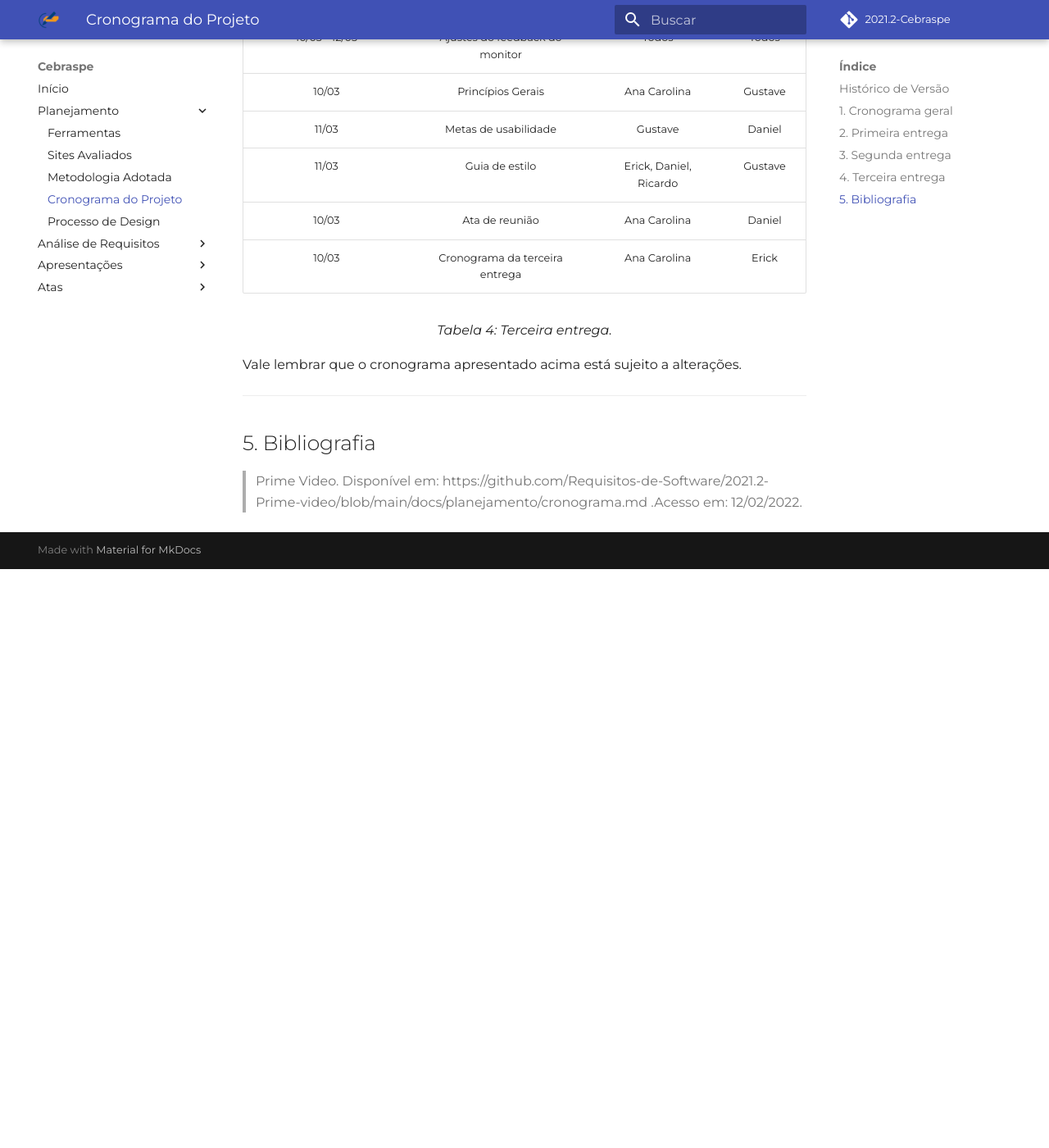
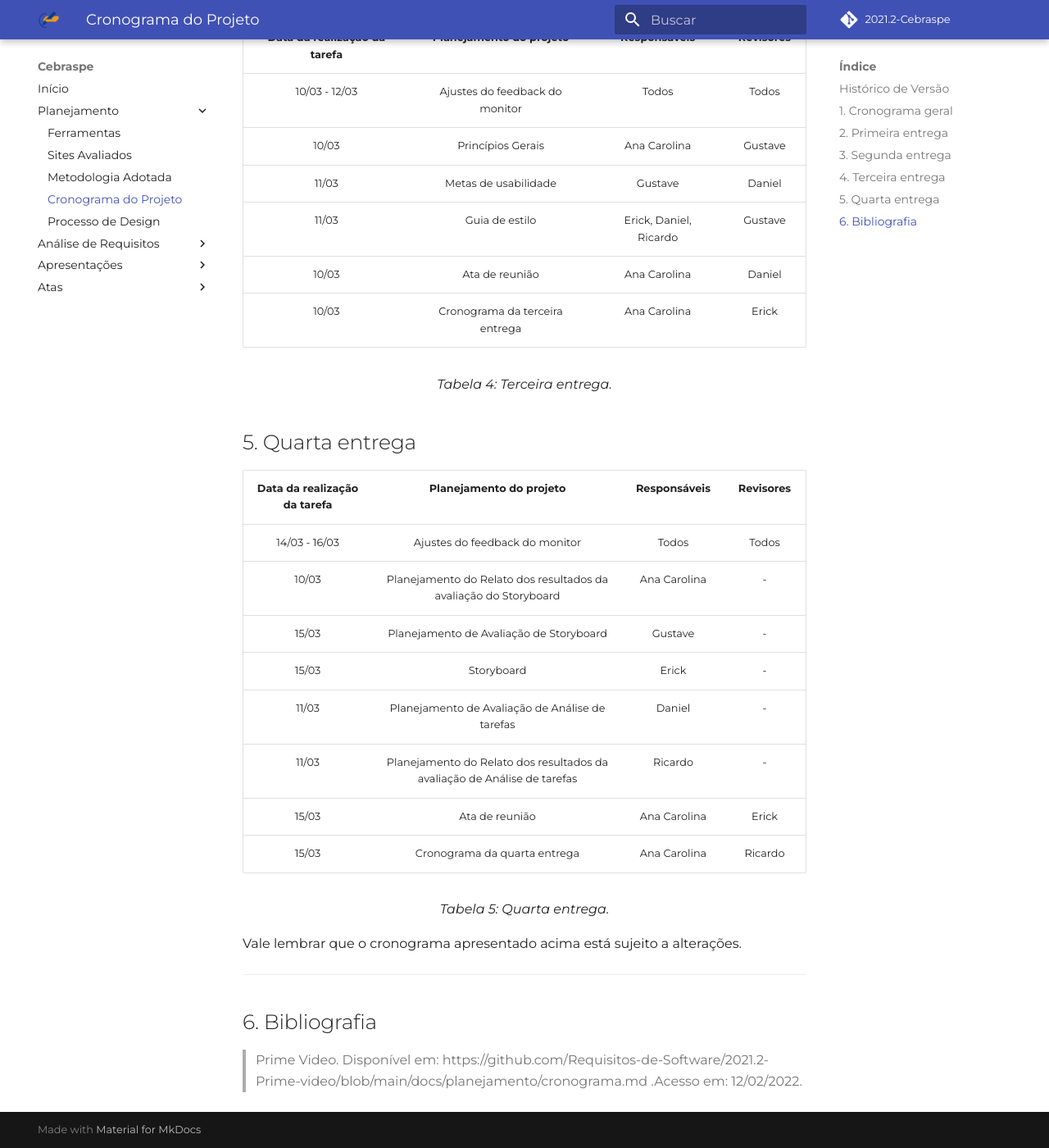
Before and after one commit to Interacao-Humano-Computador/2021.2-Cebraspe, an MkDocs documentation site: the page built from docs/Planejamento/Cronograma/Cronograma.md, in a window 1280 px wide and 1400 px high, scrolled down 2854 px. Shown: the whole window at 82% size. Built offline with MkDocs 1.6.1 and Material for MkDocs 9.7.7, drawn with Linux system fonts in a browser that asks for light colours; some web fonts are replaced; comment, search, counter and statistics services are not loaded; before the commit the page ends 3548 px from its top, so only the background shows below that; some of the changed text lies outside the part shown.

Commit message:
#23 - Cronograma da quarta entrega

```diff
--- a/docs/Planejamento/Cronograma/Cronograma.md
+++ b/docs/Planejamento/Cronograma/Cronograma.md
@@ -2,14 +2,15 @@
 
 ### Histórico de Versão
 
-|    Data    | Versão |                                             Descrição                                             |             Autor              |          Revisor          |
-| :--------: | :----: | :-----------------------------------------------------------------------------------------------: | :----------------------------: | :-----------------------: |
+|    Data    | Versão |  Descrição       | Autor  | Revisor  |
+| :--------: | :----: | :--------------: | :----: | :------: |
 | 11.02.2022 |  0.1   | Criação do cronograma do projeto, Adição do cronograma específico, Adição de legendas nas imagens | Ana Carolina, Daniel e Ricardo |      Erick e Gustave      |
 | 12.02.2022 |  0.2   |                             Adição do cronograma da primeira entrega                              |          Ana Carolina          | Daniel, Gustave e Ricardo |
 | 12.02.2022 |  0.3   |                                       Revisão do documento                                        |         Erick, Gustave         |    Ana Carolina, Erick    |
 | 23.02.2022 |  0.4   |                                      Arrumando bibliografia                                       |             Daniel             |           Erick           |
 | 25.02.2022 |  0.5   |                             Inclusão do cronograma da segunda entrega                             |          Ana Carolina          |           Erick           |
 | 10.03.2022 |  0.6   |                            Inclusão do cronograma da terceira entrega                             |          Ana Carolina          |           Erick           |
+| 15.03.2022 |  0.7   |                            Inclusão do cronograma da quarta entrega                             |          Ana Carolina          |           Ricardo           |
 
 ## 1. Cronograma geral
 
@@ -66,10 +67,25 @@
 
 <center> <figcaption>Tabela 4: Terceira entrega.</figcaption> </center>
 
+## 5. Quarta entrega
+
+| Data da realização da tarefa |    Planejamento do projeto     |      Responsáveis      | Revisores |
+| :--------------------------: | :----------------------------: | :--------------------: | :-------: |
+| 14/03 - 16/03 | Ajustes do feedback do monitor |         Todos          |   Todos   |
+| 10/03 | Planejamento do Relato dos resultados da avaliação do Storyboard |      Ana Carolina      |  -  |
+| 15/03 |  Planejamento de Avaliação de Storyboard      |        Gustave         |  -   |
+| 15/03 |  Storyboard |  Erick  |  -   |
+| 11/03 |  Planejamento de Avaliação de Análise de tarefas         | Daniel |  -  |
+| 11/03 |  Planejamento do Relato dos resultados da avaliação de Análise de tarefas | Ricardo |  -  |
+| 15/03 |         Ata de reunião         |      Ana Carolina      |  Erick   |
+| 15/03 | Cronograma da quarta entrega   |      Ana Carolina      |   Ricardo   |
+
+<center> <figcaption>Tabela 5: Quarta entrega.</figcaption> </center>
+
 Vale lembrar que o cronograma apresentado acima está sujeito a alterações.
 
 ---
 
-## 5. Bibliografia
+## 6. Bibliografia
 
 > Prime Video. Disponível em: https://github.com/Requisitos-de-Software/2021.2-Prime-video/blob/main/docs/planejamento/cronograma.md .Acesso em: 12/02/2022.
```
